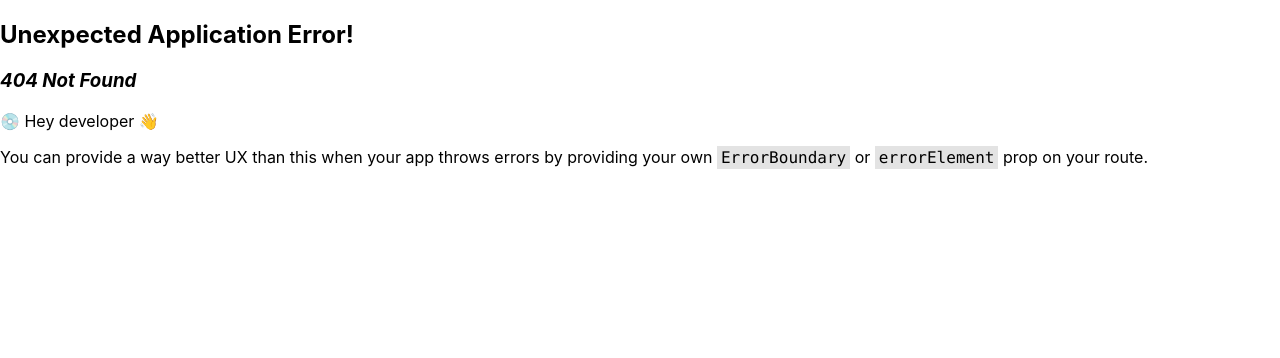
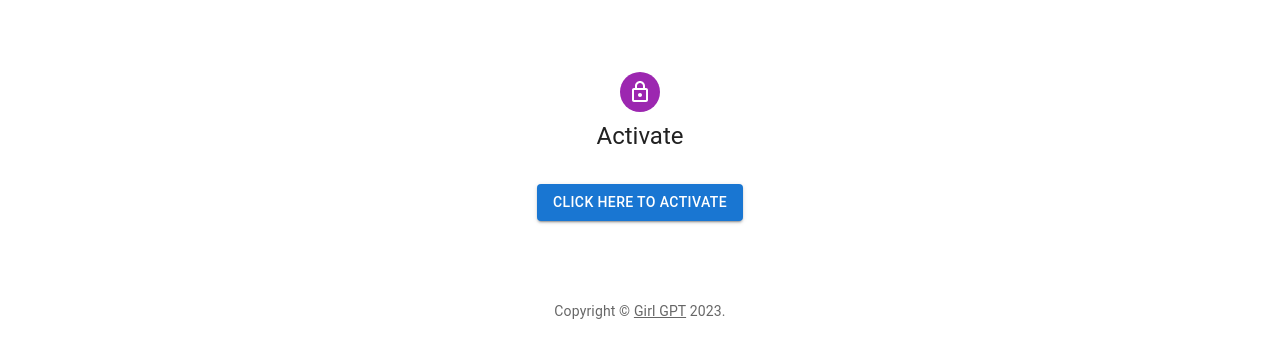
Before and after one commit to VladJav/Girl-GPT, a React (Create React App) app in the folder client/: page /activate-account/1 in a window 1280 px wide. Before the commit this address had no page. Shown: the top 358 px of the page. Built offline with nearby package versions, Linux system fonts and the light colour scheme.

Commit message:
feat: add activate account page

```diff
--- a/client/src/index.js
+++ b/client/src/index.js
@@ -8,6 +8,8 @@ import { RegistrationPage } from './pages/RegistrationPage';
 import { LoginPage } from './pages/LoginPage';
 import {showMeApiSlice} from './api/showMeApiSlice';
 import { ForgotPasswordPage } from './pages/ForgotPasswordPage';
+import { ResetPasswordPage } from './pages/ResetPasswordPage';
+import { ActivateAccountPage } from './pages/ActivateAccountPage';
 
 const router = createBrowserRouter([
     {
@@ -36,6 +38,24 @@ const router = createBrowserRouter([
     {
         path: 'forgot-password',
         element: <ForgotPasswordPage/>
+    },
+    {
+        path: 'reset-password/:token',
+        element: <ResetPasswordPage/>,
+        loader: ({ params })=>{
+            const { token } = params;
+
+            return { token };
+        }
+    },
+    {
+        path:'activate-account/:token',
+        element: <ActivateAccountPage/>,
+        loader: ({ params })=>{
+            const { token } = params;
+
+            return { token };
+        }
     }
 ])
 
--- /dev/null
+++ b/client/src/pages/ActivateAccountPage/api/activateAccountApiSlice.js
@@ -0,0 +1,14 @@
+import { apiSlice} from '../../../api/apiSlice';
+
+export const activateAccountApiSlice = apiSlice.injectEndpoints({
+    endpoints: build => ({
+        activateAccount: build.mutation({
+            query: ({ activateToken }) => ({
+                url: `/auth/activate/${activateToken}`,
+                method: 'PATCH',
+            })
+        }),
+    })
+});
+
+export const { useActivateAccountMutation } = activateAccountApiSlice;
--- /dev/null
+++ b/client/src/pages/ActivateAccountPage/components/ActivateAcoountPage/ActivateAccountPage.js
@@ -0,0 +1,68 @@
+import * as React from 'react';
+import Avatar from '@mui/material/Avatar';
+import Button from '@mui/material/Button';
+import CssBaseline from '@mui/material/CssBaseline';
+import Box from '@mui/material/Box';
+import LockOutlinedIcon from '@mui/icons-material/LockOutlined';
+import Typography from '@mui/material/Typography';
+import Container from '@mui/material/Container';
+import { createTheme, ThemeProvider } from '@mui/material/styles';
+import { Copyright } from '../../../../ui';
+import { Alert } from '@mui/material';
+import { useActivateAccountMutation } from '../../api/activateAccountApiSlice';
+import { useLoaderData } from 'react-router-dom';
+
+const theme = createTheme();
+
+export default function ActivateAccountPage() {
+
+    const [activateAccount, {error, isSuccess}] = useActivateAccountMutation();
+    const { token } = useLoaderData();
+
+    const onSubmit = async (e) => {
+        try{
+            e.preventDefault();
+            console.log(token);
+            await activateAccount({activateToken: token});
+        }
+        catch (e) {
+            console.log(e);
+        }
+    }
+
+    return (
+        <ThemeProvider theme={theme}>
+            <Container component="main" maxWidth="xs">
+                <CssBaseline />
+                <Box
+                    sx={{
+                        marginTop: 8,
+                        display: 'flex',
+                        flexDirection: 'column',
+                        alignItems: 'center',
+                    }}
+                >
+                    <Avatar sx={{ m: 1, bgcolor: 'secondary.main' }}>
+                        <LockOutlinedIcon />
+                    </Avatar>
+                    <Typography component="h1" variant="h5">
+                        Activate
+                    </Typography>
+                    <Box component="form" onSubmit={onSubmit} noValidate sx={{ mt: 1 }}>
+                        <Button
+                            type="submit"
+                            fullWidth
+                            variant="contained"
+                            sx={{ mt: 3, mb: 2 }}
+                        >
+                            Click here to activate
+                        </Button>
+                        {error && <Alert severity="error">{error.data.msg}</Alert>}
+                        {isSuccess && <Alert severity="success">Success!</Alert>}
+                    </Box>
+                </Box>
+                <Copyright sx={{ mt: 8, mb: 4 }} />
+            </Container>
+        </ThemeProvider>
+    );
+}
--- /dev/null
+++ b/client/src/pages/ActivateAccountPage/index.js
@@ -0,0 +1 @@
+export { default as ActivateAccountPage } from './components/ActivateAcoountPage/ActivateAccountPage';
```
